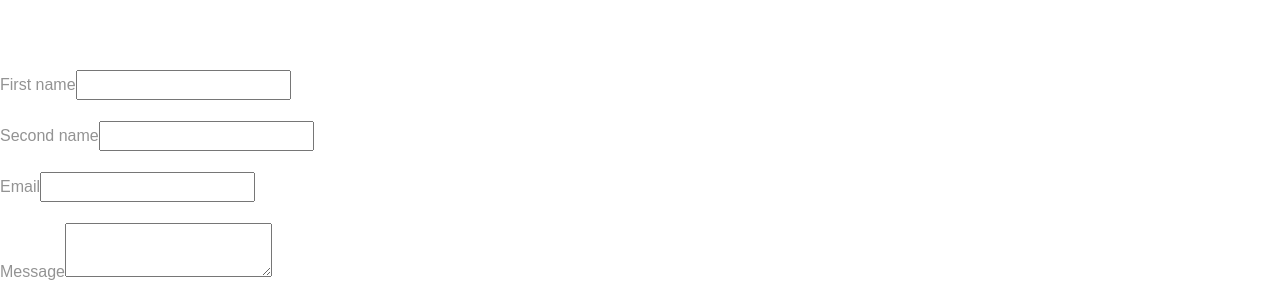
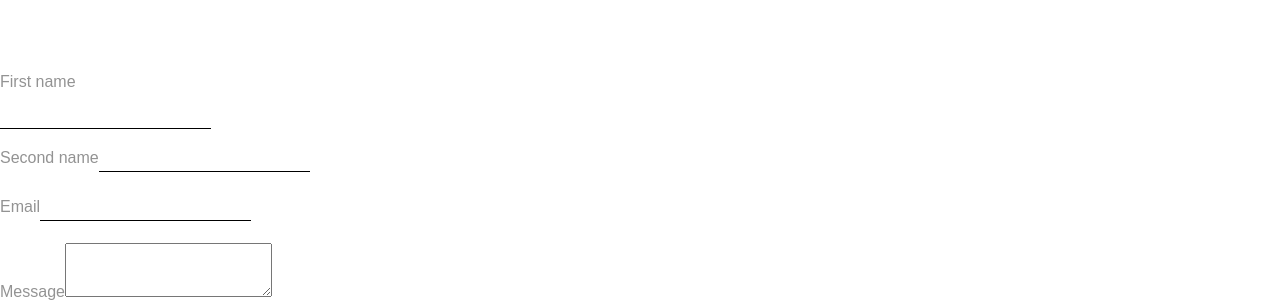
Before and after one commit to vishal616/Portfolio, an Angular app: page / in a window 1280 px wide. Shown: the part 4029-4331 px from the top of the page. Built offline with nearby package versions, Linux system fonts and the light colour scheme.

Commit message:
few styles contact component

```diff
--- a/src/app/components/contact/contact.component.html
+++ b/src/app/components/contact/contact.component.html
@@ -1,7 +1,7 @@
 <div class="contact-container">
 	<form [formGroup]="contactForm">
+		<label>First name</label>
 		<div class="form-group">
-			<label>First name</label>
 			<input pattern="[a-zA-Z]+" formControlName="firstName"/>
 		</div>
 		<div class="form-group">
--- a/src/app/components/contact/contact.component.scss
+++ b/src/app/components/contact/contact.component.scss
@@ -1,3 +1,7 @@
 .contact-container {
 
+	input {
+		border: none;
+		border-bottom: 1px solid;
+	}
 }
```
